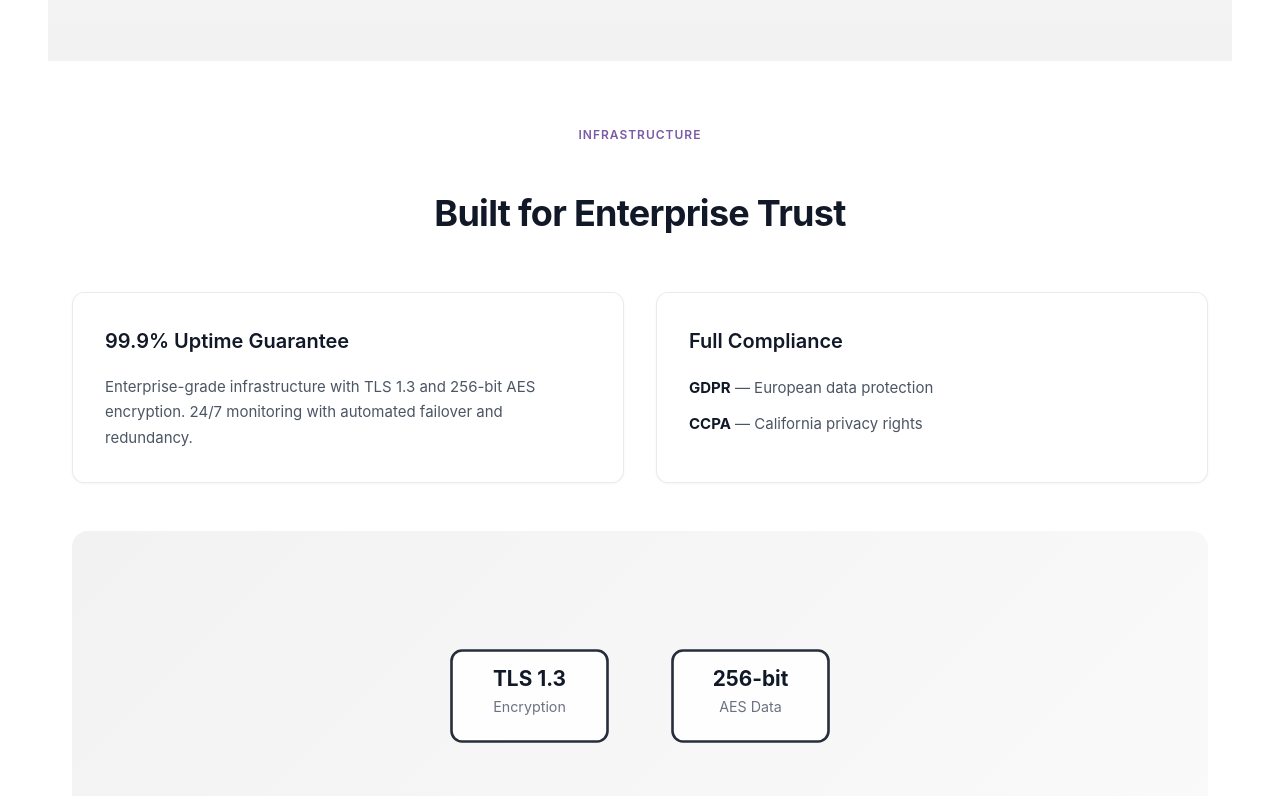
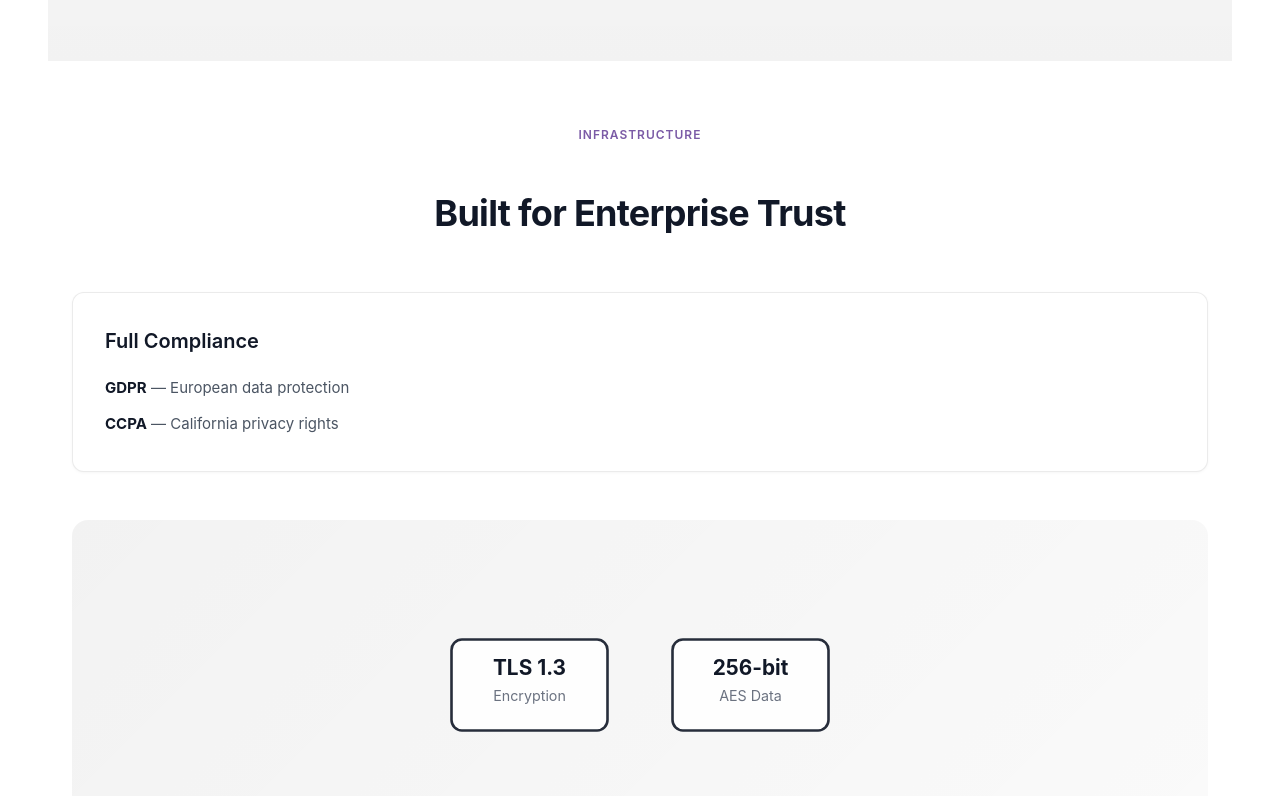
Before and after one commit to clientsai/miropad-website, a plain HTML site: page about.html in a window 1280 px wide. Shown: the part 1644-2440 px from the top of the page. Drawn offline with Linux system fonts and the light colour scheme.

Commit message:
legal: remove five security claims that are false against the code
Two-factor login, build security scans, irreversible passwords, "data doesn't
train anything" and the 99.9% uptime guarantee. Deletions only, plus the dates
and layout that follow from them. Kyle, 2026-11-22: "ok just make the removals
simply", answering that list of five.

Co-Authored-By: Claude Opus 5.5 <noreply@anthropic.com>

```diff
--- a/about.html
+++ b/about.html
@@ -198,21 +198,13 @@
         </div>
 
         <!-- Section 3: Infrastructure & Trust -->
-        <div style="max-width: 1200px; margin: 64px auto; padding: 0 24px;">
+        <div style="width: 100%; max-width: 1200px; margin: 64px auto; padding: 0 24px;">
             <div style="text-align: center; margin-bottom: 48px;">
                 <div style="font-family: -apple-system, sans-serif; font-size: 12px; font-weight: 600; color: #7B5BA6; text-transform: uppercase; letter-spacing: 1px; margin-bottom: 16px;">Infrastructure</div>
                 <h2 style="font-family: -apple-system, sans-serif; font-size: 36px; font-weight: 700; color: #111827; margin-bottom: 16px;">Built for Enterprise Trust</h2>
             </div>
 
-            <div style="display: grid; grid-template-columns: 1fr 1fr; gap: 32px; margin-bottom: 48px;">
-                <!-- Card 1 -->
-                <div style="padding: 32px; background: white; border: 1px solid rgba(0, 0, 0, 0.08); border-radius: 12px; box-shadow: 0 1px 3px rgba(0, 0, 0, 0.04);">
-                    <h3 style="font-family: -apple-system, sans-serif; font-size: 20px; font-weight: 600; color: #111827; margin-bottom: 16px;">99.9% Uptime Guarantee</h3>
-                    <p style="font-family: -apple-system, sans-serif; font-size: 15px; color: #4B5563; line-height: 1.7;">
-                        Enterprise-grade infrastructure with TLS 1.3 and 256-bit AES encryption. 24/7 monitoring with automated failover and redundancy.
-                    </p>
-                </div>
-
+            <div style="display: grid; grid-template-columns: 1fr; gap: 32px; margin-bottom: 48px;">
                 <!-- Card 2 -->
                 <div style="padding: 32px; background: white; border: 1px solid rgba(0, 0, 0, 0.08); border-radius: 12px; box-shadow: 0 1px 3px rgba(0, 0, 0, 0.04);">
                     <h3 style="font-family: -apple-system, sans-serif; font-size: 20px; font-weight: 600; color: #111827; margin-bottom: 16px;">Full Compliance</h3>
```
Also changed, not shown: docs.html (+1 -1 lines), security.html (+0 -2 lines), support.html (+0 -6 lines).
